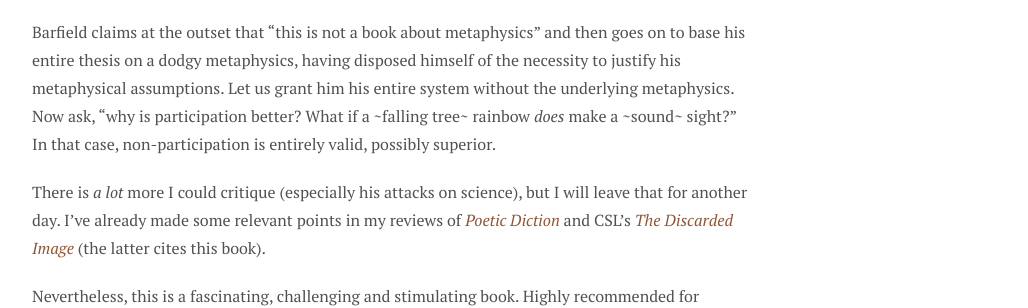
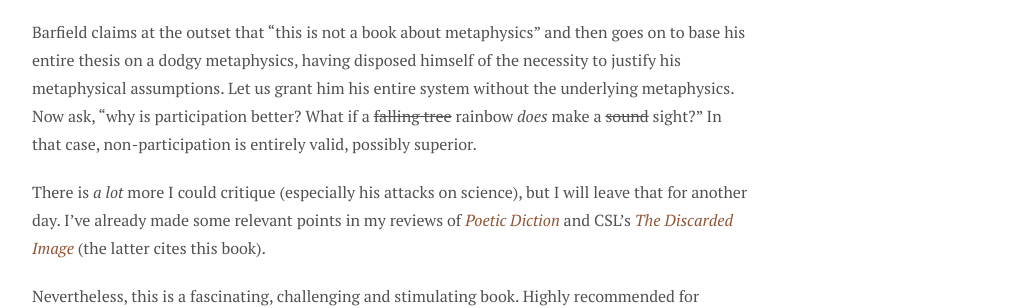
Before and after one commit to dmaddock1/dmaddock1.github.io, a Jekyll site: the page built from _posts/2015-11-07-saving-the-appearances.md, in a window 1280 px wide and 900 px high, scrolled down 651 px. Shown: the part 239-547 px from the top of the window, without its empty margins (248-1276 px from the left). Built offline with Jekyll 4.4.1, drawn with Linux system fonts in a browser that asks for light colours; nearby versions of some CDN libraries.

```diff
--- a/_posts/2015-11-07-saving-the-appearances.md
+++ b/_posts/2015-11-07-saving-the-appearances.md
@@ -22,7 +22,7 @@ He goes on to develop his idea of the evolution of consciousness, which goes som
 
 If you think the above is a clever bit of psychologizing but seriously flawed as a metaphysical theory, well Barfield says that's just because you are an idolator. You are in thrall to the idols of the scientific revolution, which has destroyed participation altogether and offered nothing in return.
 
-Barfield claims at the outset that "this is not a book about metaphysics" and then goes on to base his entire thesis on a dodgy metaphysics, having disposed himself of the necessity to justify his metaphysical assumptions. Let us grant him his entire system without the underlying metaphysics. Now ask, "why is participation better? What if a ~falling tree~ rainbow _does_ make a ~sound~ sight?" In that case, non-participation is entirely valid, possibly superior.
+Barfield claims at the outset that "this is not a book about metaphysics" and then goes on to base his entire thesis on a dodgy metaphysics, having disposed himself of the necessity to justify his metaphysical assumptions. Let us grant him his entire system without the underlying metaphysics. Now ask, "why is participation better? What if a ~~falling tree~~ rainbow _does_ make a ~~sound~~ sight?" In that case, non-participation is entirely valid, possibly superior.
 
 There is _a lot_ more I could critique (especially his attacks on science), but I will leave that for another day. I've already made some relevant points in my reviews of [_Poetic Diction_]({% post_url 2015-01-21-poetic-diction %}) and CSL's [_The Discarded Image_]({% post_url 2017-03-24-the-discarded-image %}) (the latter cites this book).
 
```
